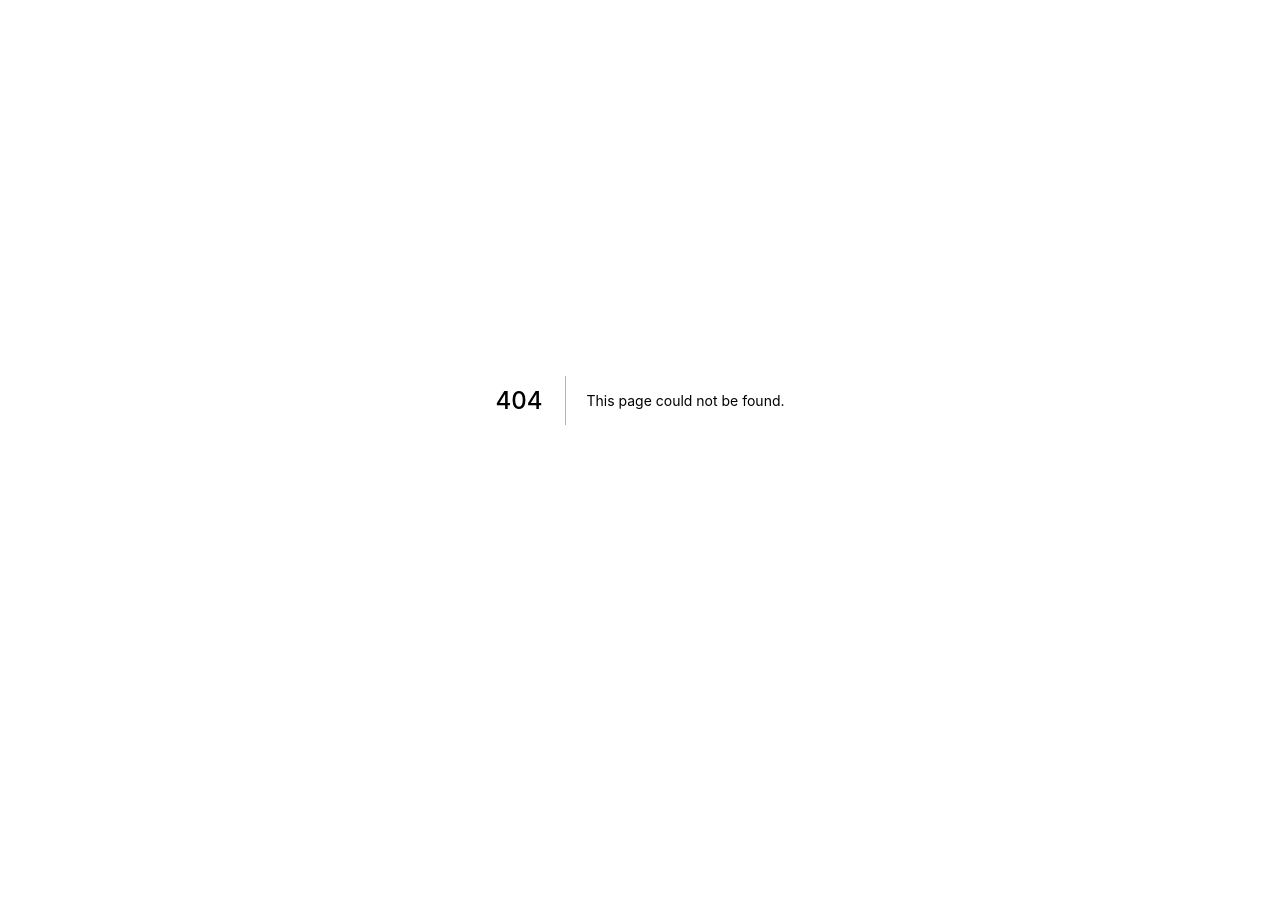
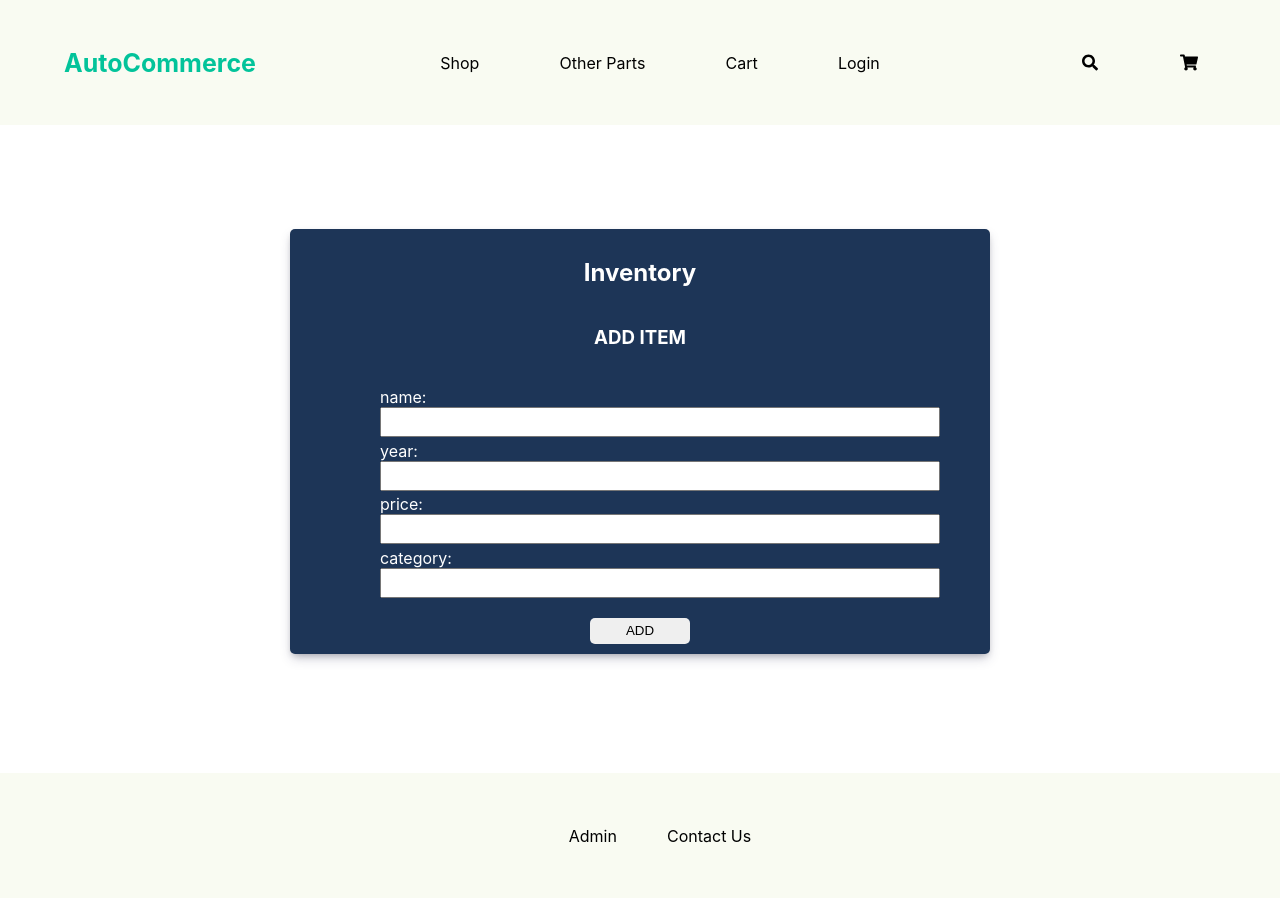
Before and after one commit to eolculnamo2/fcc-ecommerce-site, a Next.js app in the folder front-end/: page /parts in a window 1280 px wide. Before the commit this address had no page. Before the commit the page ends 800 px from the top, so only its background shows below. Built offline with nearby package versions, Linux system fonts and the light colour scheme.

Commit message:
added add item modal and styles

```diff
--- a/front-end/components/Header/Header.tsx
+++ b/front-end/components/Header/Header.tsx
@@ -13,11 +13,15 @@ const Header = () => {
       <ul className={styles.navItems}>
         <li>
           <Link href="/" prefetch>
-            Home
+            Shop
           </Link>
         </li>
-        <li>About</li>
-        <li>Shop</li>
+        <li>
+          <Link href="/parts">
+            Other Parts
+          </Link>
+        </li>
+        <li>Cart</li>
         <li>
           <Link passHref href="/login" prefetch>
             Login
--- a/front-end/package.json
+++ b/front-end/package.json
@@ -12,7 +12,7 @@
     "@fortawesome/free-solid-svg-icons": "^5.15.4",
     "@fortawesome/react-fontawesome": "^0.1.16",
     "next": "12.0.7",
-    "react": "17.0.2",
+    "react": "^17.0.2",
     "react-dom": "17.0.2",
     "react-hook-form": "^7.22.5"
   },
--- a/front-end/pages/index.tsx
+++ b/front-end/pages/index.tsx
@@ -29,7 +29,8 @@ function Inventory(){
 
 function List(){
   const CarInfo = cars.map((car) =>
-    <form>
+    <form className={styles.InventoryItems}>
+
 
       <label hmtlFor="CarItem">Item:</label>
       <input className={styles.InventoryItem} type="text" name="CarItem" value={car.item} />
@@ -40,6 +41,8 @@ function List(){
       <button type="submit">Add Item</button>
       <button type="button">X</button>
 
+
+
     </form>
 
   )
--- /dev/null
+++ b/front-end/pages/parts.tsx
@@ -0,0 +1,62 @@
+import type { NextPage } from "next";
+import * as React from "react";
+import PrimaryLayout from "../layouts/PrimaryLayout/PrimaryLayout";
+import styles from "../styles/Parts.module.css";
+
+const Parts: NextPage = () => (
+    <PrimaryLayout title="Auto Parts Shop" description="But our auto parts">
+    <>
+      <AddModal />
+    </>
+  </PrimaryLayout>
+)
+
+export default Parts;
+
+function AddModal() {
+    return(
+
+          <div className={styles.AddModalFormContainer}>
+
+          <AddModalForm />
+
+          </div>
+
+    )
+  }
+
+  function AddModalForm() {
+    return (
+      <form className={styles.AddModalForm}>
+        <h2>Inventory</h2>
+        <h3>ADD ITEM</h3>
+
+        <ul className={styles.AddModalFormInputs}>
+
+        <li>
+        <label hmtlFor="name">name:</label>
+        <input type="text" name="name" className={styles.AddModalInput} />
+        </li>
+
+        <li>
+        <label hmtlFor="year">year:</label>
+        <input type="text" name="year" className={styles.AddModalInput} />
+        </li>
+
+        <li>
+        <label hmtlFor="price">price:</label>
+        <input type="text" name="price" className={styles.AddModalInput} />
+        </li>
+
+        <li>
+        <label hmtlFor="category">category:</label>
+        <input type="text" name="category" className={styles.AddModalInput} />
+        </li>
+
+        </ul>
+
+        <button type="submit">ADD</button>
+
+      </form>
+    )
+  }
--- /dev/null
+++ b/front-end/styles/Parts.module.css
@@ -0,0 +1,45 @@
+.AddModalFormContainer {
+    display: flex;
+    justify-content: center;
+    align-items: center;
+    height: 600px;
+  }
+
+  .AddModalForm {
+    display: flex;
+    flex-direction: column;
+    justify-content: center;
+    align-items: center;
+    background-color: #1d3557;
+    color: white;
+    border-radius: 5px;
+    box-shadow: rgba(50, 50, 93, 0.25) 0px 6px 12px -2px, rgba(0, 0, 0, 0.3) 0px 3px 7px -3px;
+    width: 700px;
+    height: 425px;
+    padding: 10px;
+  }
+
+  .AddModalFormInputs {
+    display: flex;
+    flex-direction: column;
+    justify-content: space-evenly;
+    width: 600px;
+    height: 300px;
+  }
+  .AddModalFormInputs li {
+    justify-self: start;
+    list-style: none;
+    width: 100%;
+  }
+
+  .AddModalFormContainer button {
+    border: none;
+    width: 100px;
+    height: 35px;
+    border-radius: 5px;
+  }
+
+  .AddModalInput{
+    width: 100%;
+    height: 30px;
+  }
```
Also changed, not shown: front-end/styles/Index.module.css (+37 -3 lines).
